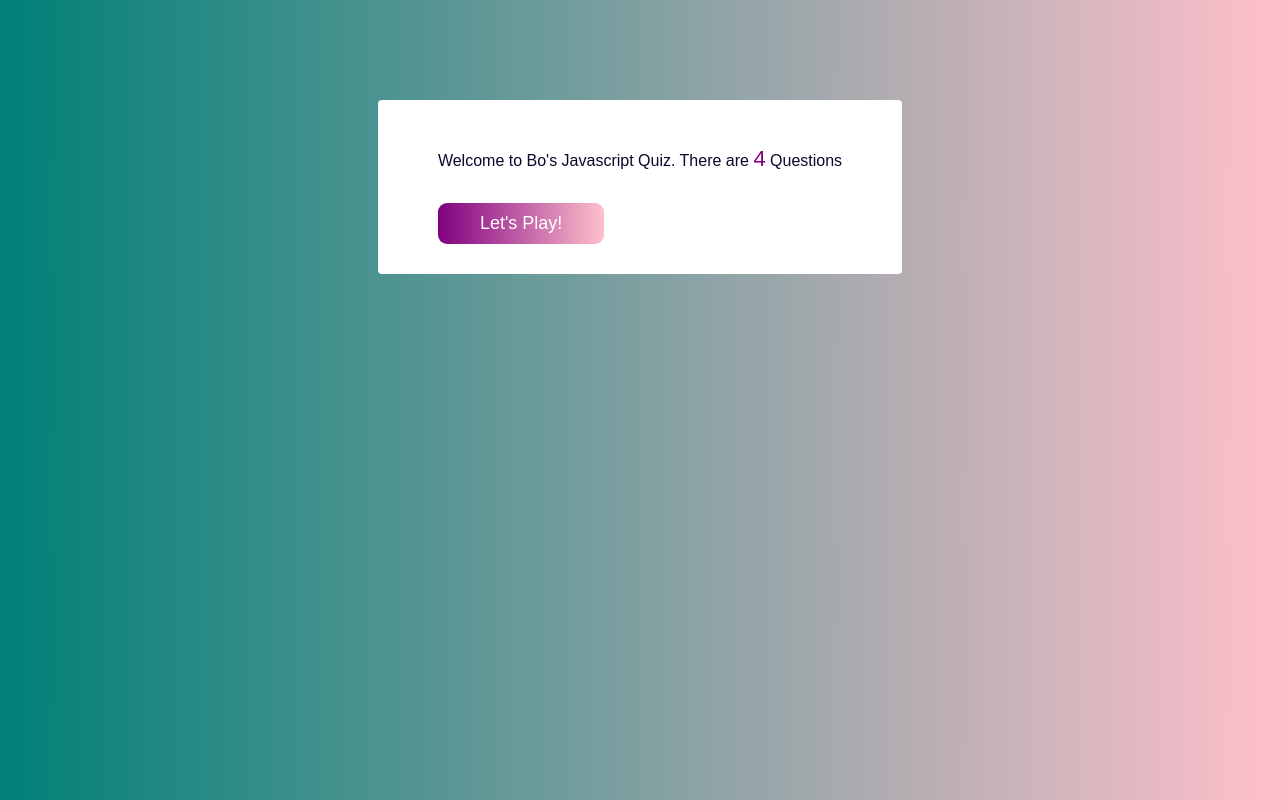
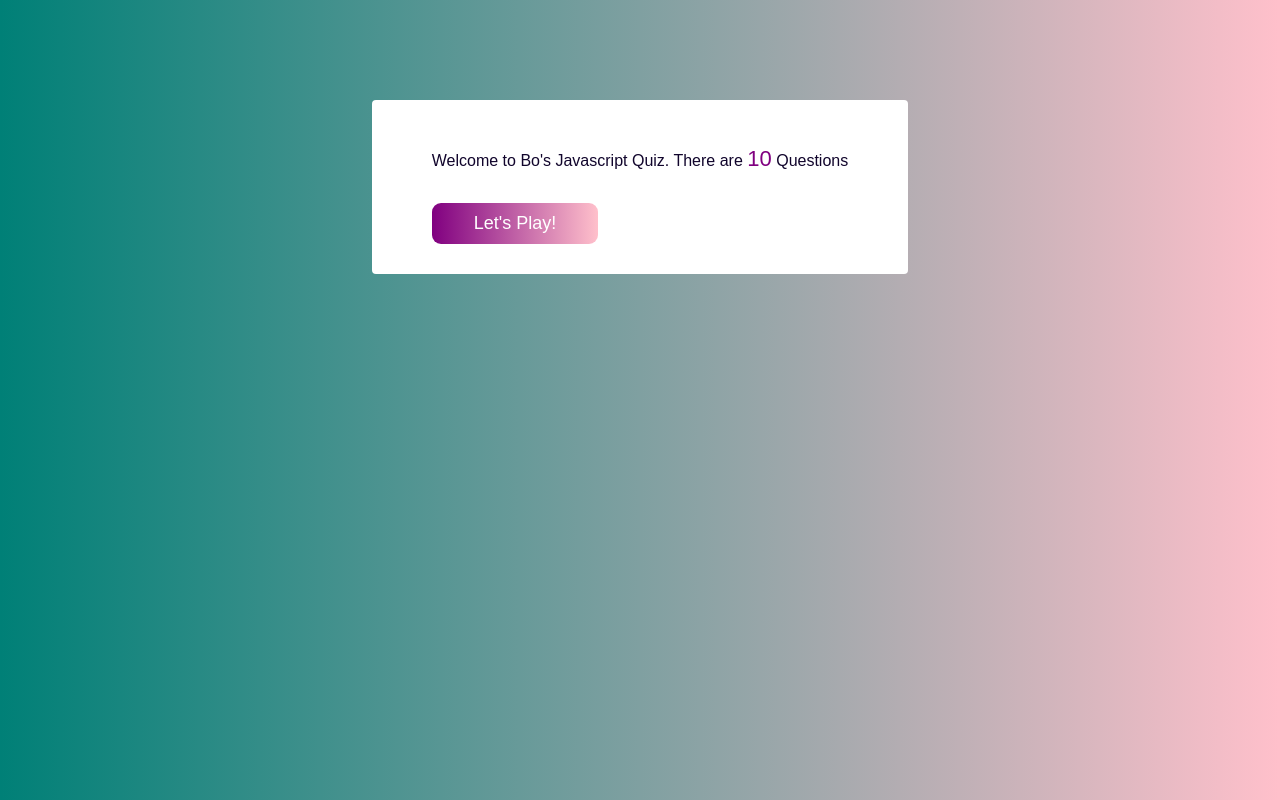
Before and after one commit to jewc/quiz-app-bootcamp, a React (Create React App) app: page / in a window 1280 px wide. Built offline with nearby package versions, Linux system fonts and the light colour scheme; a web font is replaced by a local one.

Commit message:
Updated quiz questions

```diff
--- a/src/data/quiz-questions.js
+++ b/src/data/quiz-questions.js
@@ -4,7 +4,7 @@
 export const quiz = {
   topic: "Javascript",
   level: "Beginner",
-  totalQuestions: 4,
+  totalQuestions: 10,
   perQuestionScore: 5,
   questions: [
     {
@@ -39,6 +39,63 @@ export const quiz = {
       type: "MCQs",
       correctAnswer: "const",
     },
+    {
+      question: "Inside which HTML element do we put the JavaScript?",
+      choices: ["<script>", "<javascript>", "<js>", "<scripting>"],
+      type: "MCQs",
+      correctAnswer: "<script>",
+    },
+    {
+      question: "Where is the correct place to insert a JavaScript?",
+      choices: [
+        "The <body> section",
+        "Both the <head> section and the <body> section are correct",
+        "The <head> section",
+        "None of the above",
+      ],
+      type: "MCQs",
+      correctAnswer:
+        "Both the <head> section and the <body> section are correct",
+    },
+    {
+      question:
+        'What is the correct syntax for referring to an external script called "xxx.js"?',
+      choices: [
+        '<script name="xxx.js">  ',
+        '<script src="xxx.js">',
+        '<script href="xxx.js">',
+        "None of the above",
+      ],
+      type: "MCQs",
+      correctAnswer: '<script src="xxx.js">',
+    },
+    {
+      question: "The external JavaScript file must contain the <script> tag.",
+      choices: ["True", "False"],
+      type: "MCQs",
+      correctAnswer: "False",
+    },
+    {
+      question: 'How do you write "Hello World" in an alert box?',
+      choices: [
+        'alert("Hello World");',
+        'alertBox("Hello World");',
+        'msg("Hello World");',
+        'msgBox("Hello World");',
+      ],
+      type: "MCQs",
+      correctAnswer: 'alert("Hello World");',
+    },
+    {
+      question: "How do you create a function in JavaScript?",
+      choices: [
+        "function = myFunction()",
+        "function:myFunction()",
+        "function myFunction()",
+      ],
+      type: "MCQs",
+      correctAnswer: "function myFunction",
+    },
   ],
 };
 
```
